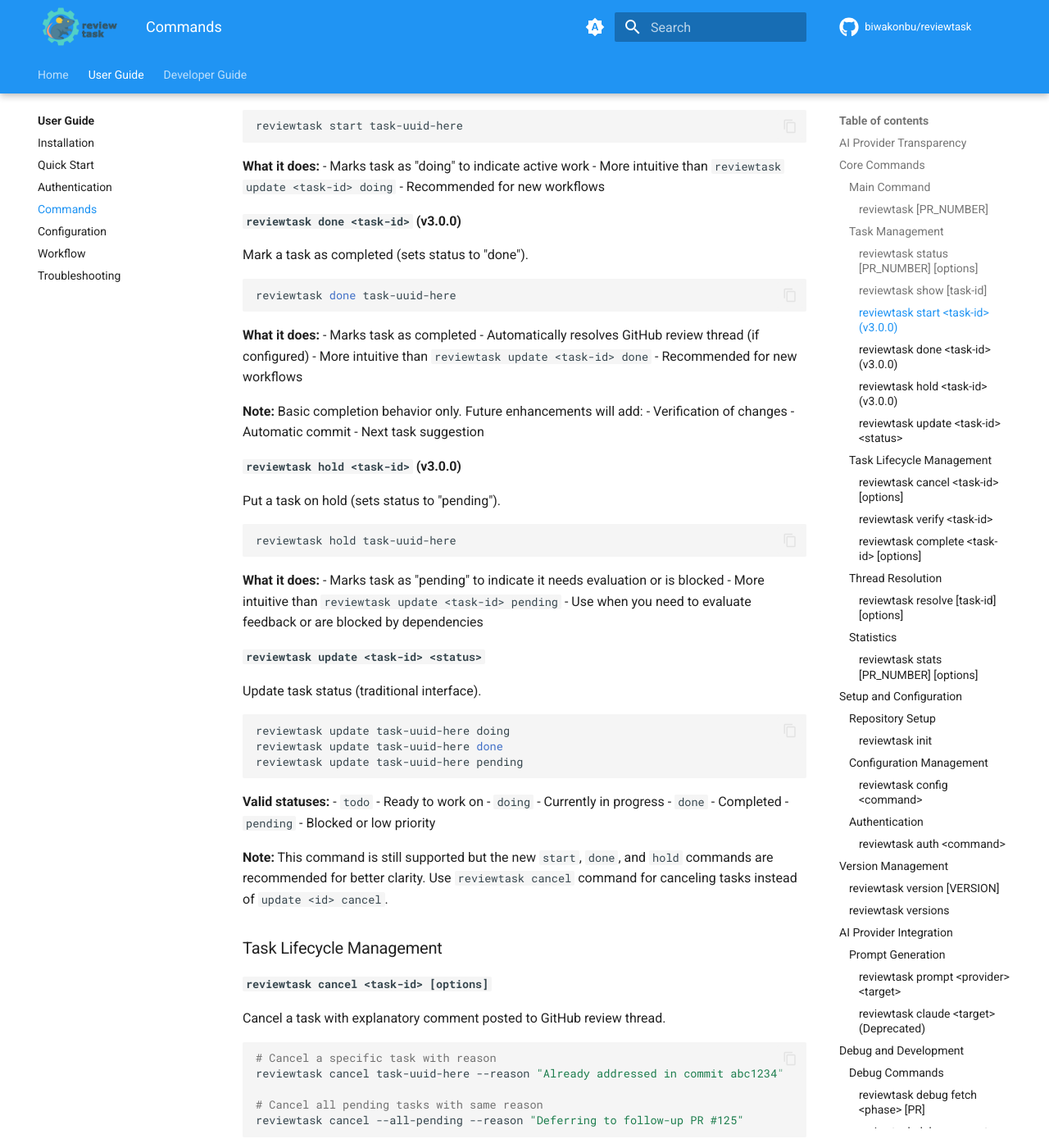
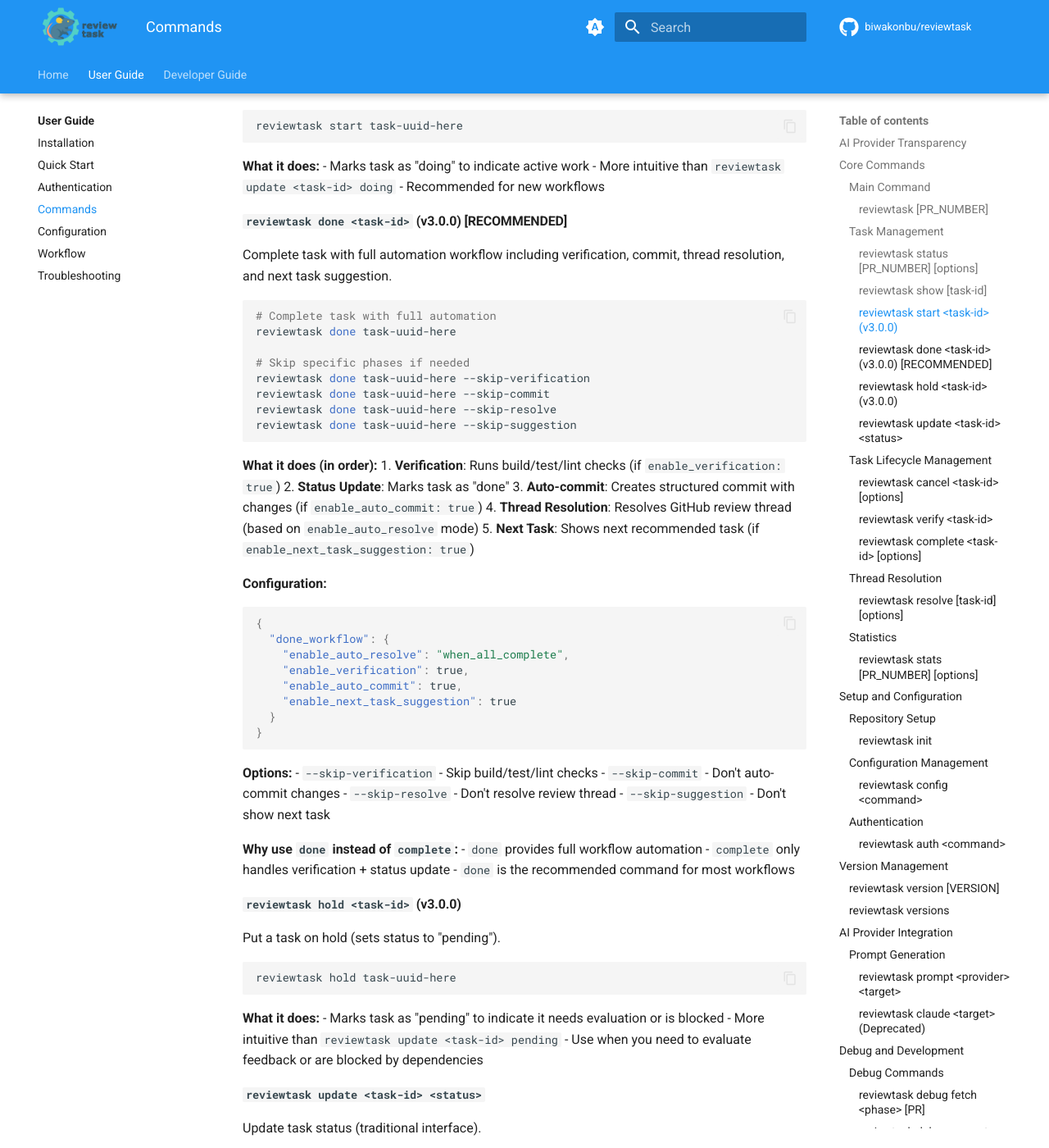
Before and after one commit to biwakonbu/reviewtask, an MkDocs documentation site: the page built from docs/user-guide/commands.md, in a window 1280 px wide and 1400 px high, scrolled down 1760 px. Shown: the whole window at 82% size. Built offline with MkDocs 1.6.1 and Material for MkDocs 9.7.7, drawn with Linux system fonts in a browser that asks for light colours; comment, search, counter and statistics services are not loaded; the version menu is left out.

Commit message:
docs: update all documentation to reflect done command automation features
**Changes:**
- README.md: Added Done Workflow Configuration section with detailed settings
- docs/user-guide/commands.md: Updated `done` command documentation with full automation workflow details
- CLAUDE.md: Added done command examples and configuration in multiple sections

**Documentation Updates:**

1. **README.md**:
   - Added "Done Workflow Configuration" section after Level 3 configuration
   - Documented all `done_workflow` settings with examples
   - Explained auto-resolve modes (immediate, when_all_complete, disabled)
   - Documented verification, auto-commit, and next task suggestion settings

2. **docs/user-guide/commands.md**:
   - Replaced outdated `done` command description (marked as "future enhancements")
   - Added comprehensive documentation for v3.0.0 done command features
   - Documented all 5 phases: verification, status update, auto-commit, thread resolution, next task
   - Added skip options (--skip-verification, --skip-commit, --skip-resolve, --skip-suggestion)
   - Explained difference between `done` and `complete` commands

3. **CLAUDE.md**:
   - Updated "Work on Tasks Systematically" section with detailed automation steps
   - Added "Done Workflow Configuration" section with JSON examples
   - Documented auto-resolve modes with recommendations
   - Integrated with existing Configuration Management section

**Why This Matters:**
- All documentation now accurately reflects implemented features
- No outdated "future enhancements" notes remain
- Configuration examples match actual implementation
- Users can understand and configure the full automation workflow

Related: Issue #195 - Done Command Automation implementation

🤖 Generated with [Claude Code](https://claude.com/claude-code)

Co-Authored-By: Claude <noreply@anthropic.com>

````diff
--- a/docs/user-guide/commands.md
+++ b/docs/user-guide/commands.md
@@ -98,24 +98,50 @@ reviewtask start task-uuid-here
 - More intuitive than `reviewtask update <task-id> doing`
 - Recommended for new workflows
 
-#### `reviewtask done <task-id>` (v3.0.0)
+#### `reviewtask done <task-id>` (v3.0.0) **[RECOMMENDED]**
 
-Mark a task as completed (sets status to "done").
+Complete task with full automation workflow including verification, commit, thread resolution, and next task suggestion.
 
 ```bash
+# Complete task with full automation
 reviewtask done task-uuid-here
+
+# Skip specific phases if needed
+reviewtask done task-uuid-here --skip-verification
+reviewtask done task-uuid-here --skip-commit
+reviewtask done task-uuid-here --skip-resolve
+reviewtask done task-uuid-here --skip-suggestion
 ```
 
-**What it does:**
-- Marks task as completed
-- Automatically resolves GitHub review thread (if configured)
-- More intuitive than `reviewtask update <task-id> done`
-- Recommended for new workflows
+**What it does (in order):**
+1. **Verification**: Runs build/test/lint checks (if `enable_verification: true`)
+2. **Status Update**: Marks task as "done"
+3. **Auto-commit**: Creates structured commit with changes (if `enable_auto_commit: true`)
+4. **Thread Resolution**: Resolves GitHub review thread (based on `enable_auto_resolve` mode)
+5. **Next Task**: Shows next recommended task (if `enable_next_task_suggestion: true`)
 
-**Note:** Basic completion behavior only. Future enhancements will add:
-- Verification of changes
-- Automatic commit
-- Next task suggestion
+**Configuration:**
+```json
+{
+  "done_workflow": {
+    "enable_auto_resolve": "when_all_complete",
+    "enable_verification": true,
+    "enable_auto_commit": true,
+    "enable_next_task_suggestion": true
+  }
+}
+```
+
+**Options:**
+- `--skip-verification` - Skip build/test/lint checks
+- `--skip-commit` - Don't auto-commit changes
+- `--skip-resolve` - Don't resolve review thread
+- `--skip-suggestion` - Don't show next task
+
+**Why use `done` instead of `complete`:**
+- `done` provides full workflow automation
+- `complete` only handles verification + status update
+- `done` is the recommended command for most workflows
 
 #### `reviewtask hold <task-id>` (v3.0.0)
 
````
Also changed, not shown: CLAUDE.md (+36 -1 lines), README.md (+31 -0 lines).
